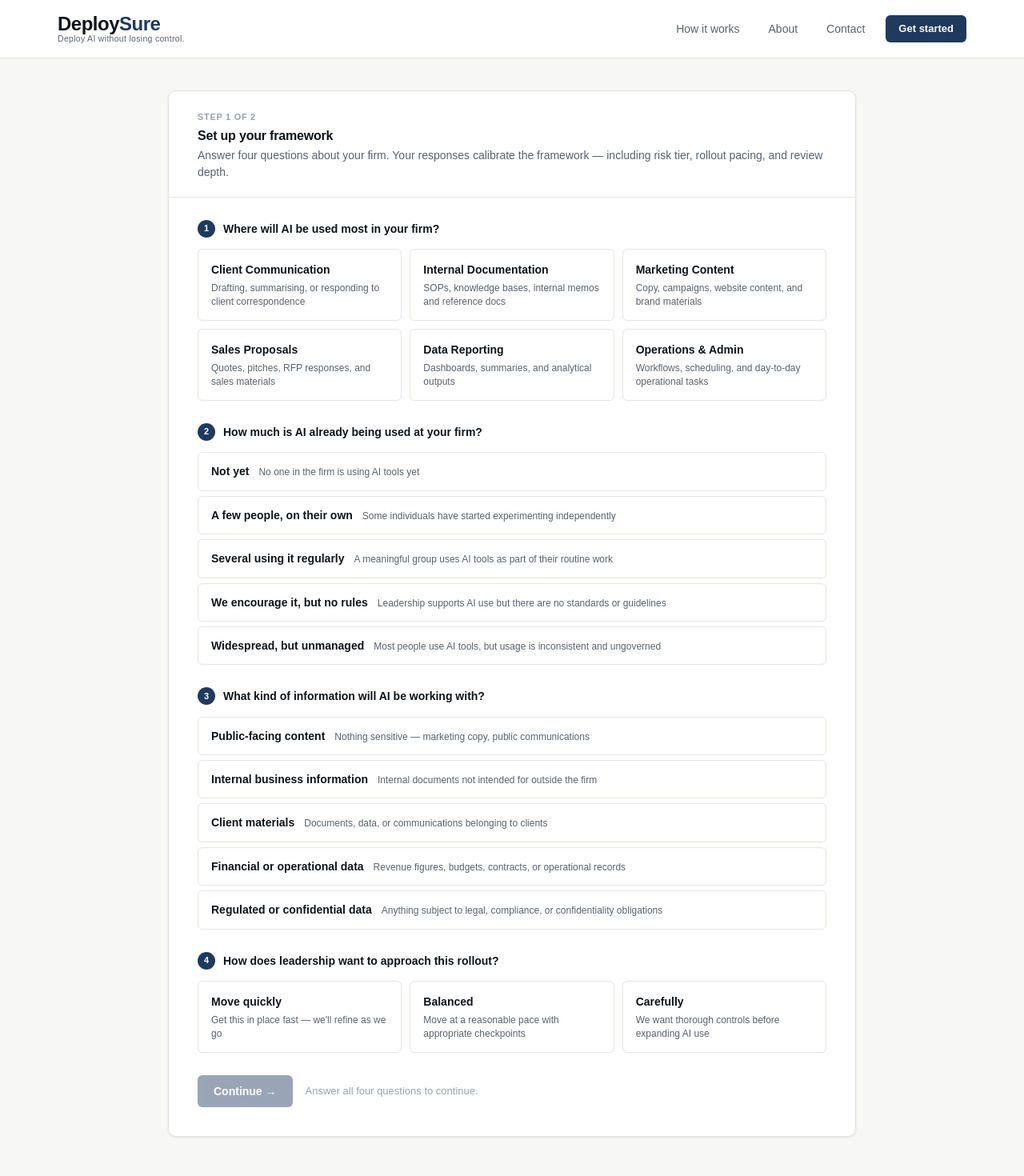
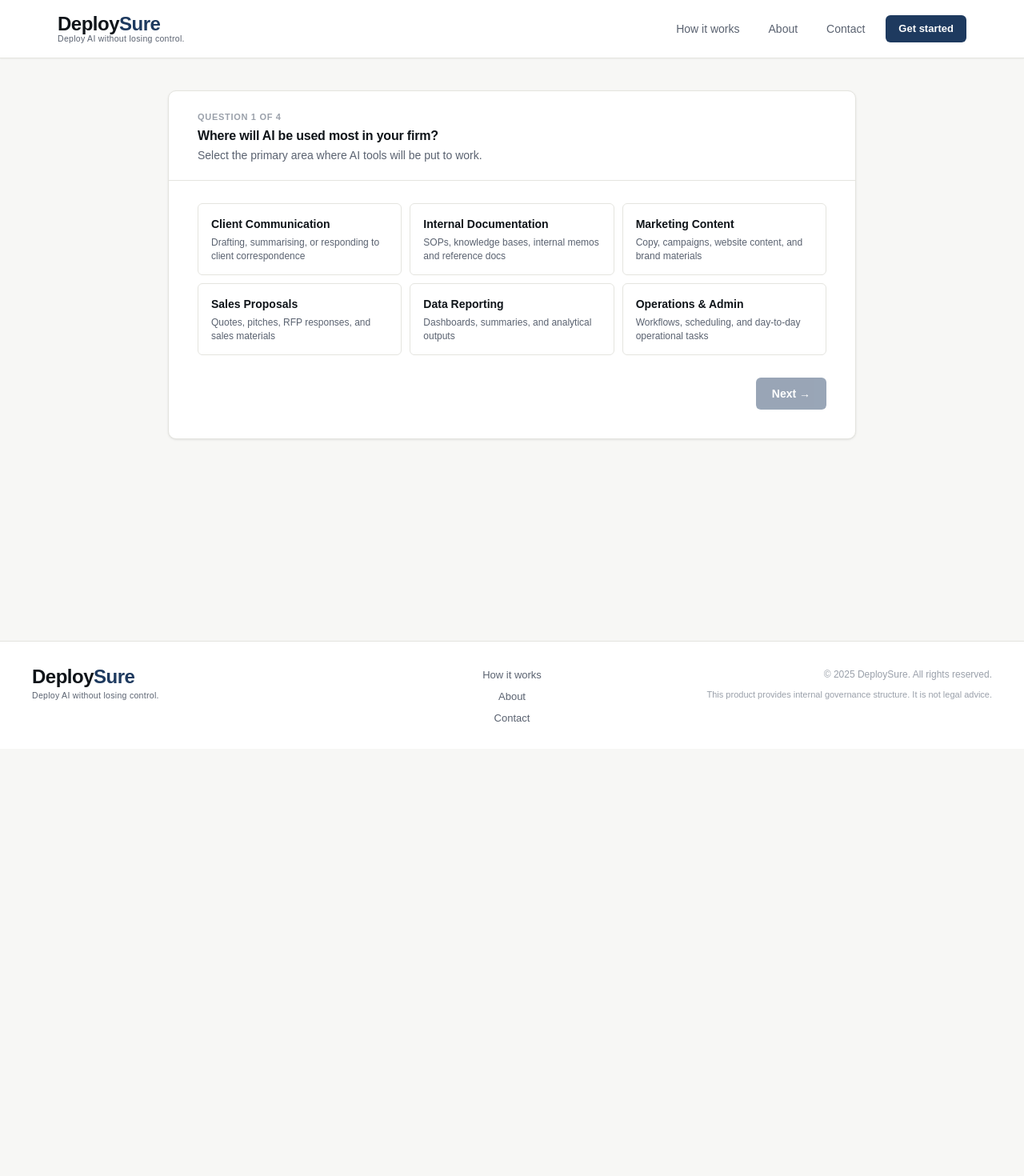
Before and after one commit to vetranod/osai, a Next.js app: page /generate in a window 1280 px wide. Shown: the top 1470 px of the page at 80% size. After the commit the page ends 936 px from the top, so only its background shows below. Built offline with nearby package versions, Linux system fonts and the light colour scheme.

Commit message:
Break intake form into 4-step wizard

```diff
--- a/src/app/generate/page.module.css
+++ b/src/app/generate/page.module.css
@@ -179,6 +179,14 @@
   display: flex;
   align-items: center;
   gap: 16px;
+}
+
+/* Wizard step nav — Back left, Next/Continue right */
+.wizardFooter {
+  margin-top: 28px;
+  display: flex;
+  align-items: center;
+  justify-content: space-between;
 }
 
 .hint {
--- a/src/app/generate/page.tsx
+++ b/src/app/generate/page.tsx
@@ -104,6 +104,34 @@ type OnIntakeComplete =
   | { deferred: false; rolloutId: string; output: EngineOutput; inputs: FormState }
   | { deferred: true; output: EngineOutput; inputs: FormState };
 
+// Step metadata for the 4-question wizard
+const WIZARD_STEPS: Array<{
+  field: keyof FormState;
+  question: string;
+  subtitle: string;
+}> = [
+  {
+    field: "primary_goal",
+    question: "Where will AI be used most in your firm?",
+    subtitle: "Select the primary area where AI tools will be put to work.",
+  },
+  {
+    field: "adoption_state",
+    question: "How much is AI already being used at your firm?",
+    subtitle: "This helps calibrate how much governance structure your team needs right now.",
+  },
+  {
+    field: "sensitivity_anchor",
+    question: "What kind of information will AI be working with?",
+    subtitle: "This determines the sensitivity tier and risk controls for your framework.",
+  },
+  {
+    field: "leadership_posture",
+    question: "How does leadership want to approach this rollout?",
+    subtitle: "This sets the pacing and depth of your rollout plan.",
+  },
+];
+
 function IntakeForm({
   onComplete,
   initialForm,
@@ -112,10 +140,13 @@ function IntakeForm({
   initialForm: FormState;
 }) {
   const [form, setForm] = useState<FormState>(initialForm);
+  const [wizardStep, setWizardStep] = useState(0);
   const [loading, setLoading] = useState(false);
   const [error, setError] = useState<string | null>(null);
 
-  const allFilled = Object.values(form).every(Boolean);
+  const currentField = WIZARD_STEPS[wizardStep].field;
+  const currentStepFilled = Boolean(form[currentField]);
+  const isLastStep = wizardStep === WIZARD_STEPS.length - 1;
 
   async function handleSubmit(e: React.FormEvent) {
     e.preventDefault();
@@ -158,24 +189,21 @@ function IntakeForm({
     }
   }
 
+  const step = WIZARD_STEPS[wizardStep];
+
   return (
     <div className={styles.wrap}>
       <div className={styles.formCard}>
         <div className={styles.formHeader}>
-          <p className={styles.formCardLabel}>Step 1 of 2</p>
-          <h2 className={styles.title}>Set up your framework</h2>
-          <p className={styles.subtitle}>
-            Answer four questions about your firm. Your responses calibrate the framework — including risk tier, rollout pacing, and review depth.
-          </p>
+          <p className={styles.formCardLabel}>Question {wizardStep + 1} of {WIZARD_STEPS.length}</p>
+          <h2 className={styles.title}>{step.question}</h2>
+          <p className={styles.subtitle}>{step.subtitle}</p>
         </div>
 
         <form onSubmit={handleSubmit} className={styles.form}>
 
+          {wizardStep === 0 && (
             <fieldset className={styles.fieldset}>
-            <legend className={styles.legend}>
-              <span className={styles.legendNum}>1</span>
-              Where will AI be used most in your firm?
-            </legend>
               <div className={styles.optionGrid}>
                 {PRIMARY_GOAL_OPTIONS.map((opt) => (
                   <label
@@ -196,12 +224,10 @@ function IntakeForm({
                 ))}
               </div>
             </fieldset>
+          )}
 
+          {wizardStep === 1 && (
             <fieldset className={styles.fieldset}>
-            <legend className={styles.legend}>
-              <span className={styles.legendNum}>2</span>
-              How much is AI already being used at your firm?
-            </legend>
               <div className={styles.optionList}>
                 {ADOPTION_STATE_OPTIONS.map((opt) => (
                   <label
@@ -222,12 +248,10 @@ function IntakeForm({
                 ))}
               </div>
             </fieldset>
+          )}
 
+          {wizardStep === 2 && (
             <fieldset className={styles.fieldset}>
-            <legend className={styles.legend}>
-              <span className={styles.legendNum}>3</span>
-              What kind of information will AI be working with?
-            </legend>
               <div className={styles.optionList}>
                 {SENSITIVITY_OPTIONS.map((opt) => (
                   <label
@@ -248,12 +272,10 @@ function IntakeForm({
                 ))}
               </div>
             </fieldset>
+          )}
 
+          {wizardStep === 3 && (
             <fieldset className={styles.fieldset}>
-            <legend className={styles.legend}>
-              <span className={styles.legendNum}>4</span>
-              How does leadership want to approach this rollout?
-            </legend>
               <div className={styles.optionGrid3}>
                 {LEADERSHIP_OPTIONS.map((opt) => (
                   <label
@@ -274,21 +296,49 @@ function IntakeForm({
                 ))}
               </div>
             </fieldset>
+          )}
 
           {error && <div className={styles.errorBox}>{error}</div>}
 
-          <div className={styles.formFooter}>
+          <div className={styles.wizardFooter}>
+            {wizardStep > 0 ? (
+              <button
+                type="button"
+                className={styles.btnSecondary}
+                onClick={() => setWizardStep((s) => s - 1)}
+                disabled={loading}
+              >
+                ← Back
+              </button>
+            ) : (
+              <span />
+            )}
+            {isLastStep ? (
               <button
                 type="submit"
                 className={styles.btnPrimary}
-              disabled={!allFilled || loading}
+                disabled={!currentStepFilled || loading}
               >
                 {loading ? "Building your framework…" : "Continue →"}
               </button>
-            <p className={styles.hint}>
-              {allFilled ? "One more step after this." : "Answer all four questions to continue."}
+            ) : (
+              <button
+                type="button"
+                className={styles.btnPrimary}
+                disabled={!currentStepFilled}
+                onClick={() => setWizardStep((s) => s + 1)}
+              >
+                Next →
+              </button>
+            )}
+          </div>
+
+          {isLastStep && (
+            <p className={styles.hint} style={{ marginTop: 10 }}>
+              One more step after this.
             </p>
-          </div>
+          )}
+
         </form>
       </div>
     </div>
```
Lines whose indentation alone changed are shown as unchanged.
